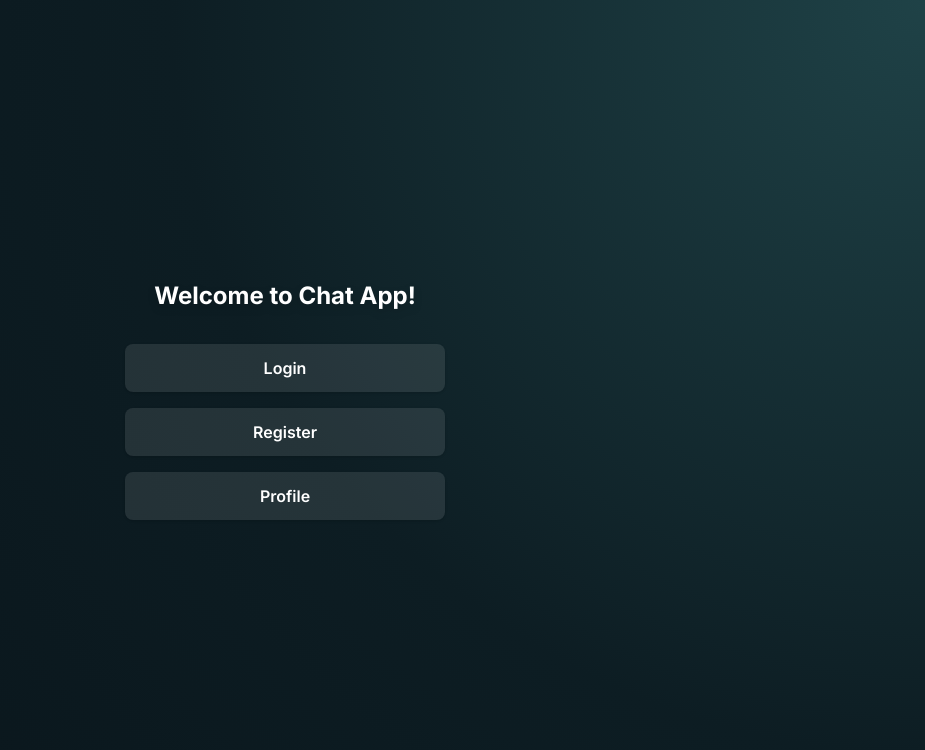
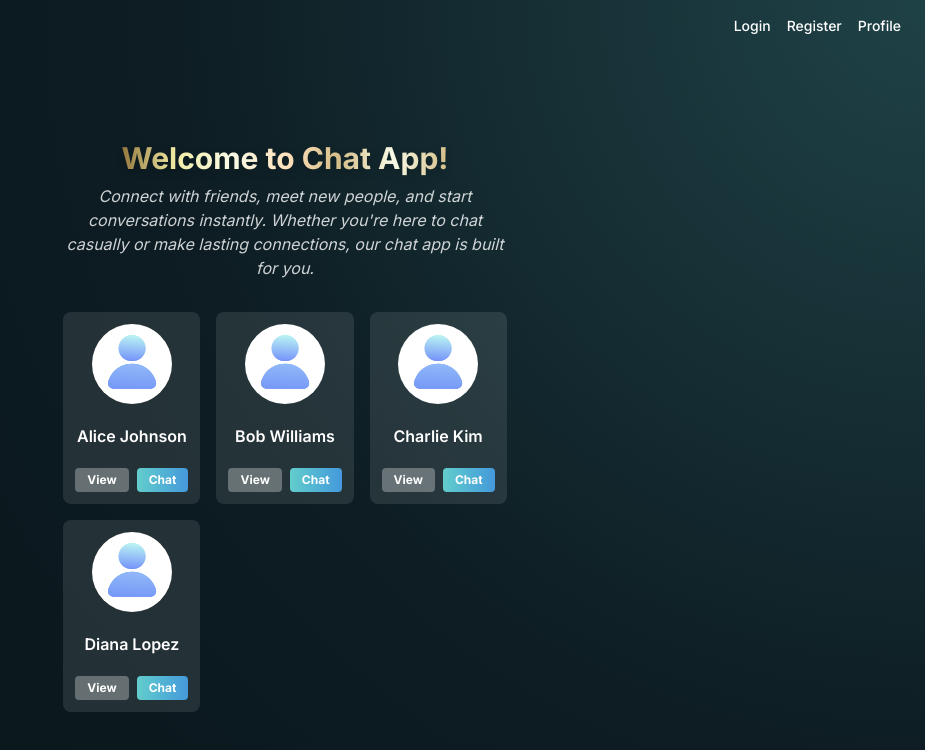
Before and after one commit to yusup-rd/chat-app-frontend, a Next.js app: page / in a window 1280 px wide. Shown: the top 750 px of the page, without its empty margins (355-1280 px from the left). Built offline with nearby package versions, Linux system fonts and the light colour scheme.

Commit message:
Homepage design improved

```diff
--- a/src/app/page.tsx
+++ b/src/app/page.tsx
@@ -1,29 +1,71 @@
+'use client';
+
 import Link from 'next/link';
+import Image from 'next/image';
+
+const mockUsers = [
+  { id: 1, name: 'Alice Johnson', avatar: '' },
+  { id: 2, name: 'Bob Williams', avatar: '' },
+  { id: 3, name: 'Charlie Kim', avatar: '' },
+  { id: 4, name: 'Diana Lopez', avatar: '' },
+];
 
 const Home = () => {
   return (
-    <div className="radial-bg flex min-h-screen flex-col items-center justify-center">
-      <h1 className="mb-8 text-2xl font-bold drop-shadow-lg">Welcome to Chat App!</h1>
-      <div className="flex w-full max-w-xs flex-col gap-4">
-        <Link
-          href="/login"
-          className="rounded-lg bg-white/10 px-6 py-3 text-center font-semibold shadow duration-200 hover:bg-white/20"
-        >
+    <div className="radial-bg flex min-h-screen flex-col">
+      {/* Header */}
+      <header className="flex items-center justify-end rounded-b-lg px-6 py-4">
+        <nav className="flex gap-4 text-sm font-medium">
+          <Link href="/login" className="duration-200 hover:text-white/50">
             Login
           </Link>
-        <Link
-          href="/register"
-          className="rounded-lg bg-white/10 px-6 py-3 text-center font-semibold shadow duration-200 hover:bg-white/20"
-        >
+          <Link href="/register" className="duration-200 hover:text-white/50">
             Register
           </Link>
-        <Link
-          href="/profile"
-          className="rounded-lg bg-white/10 px-6 py-3 text-center font-semibold shadow duration-200 hover:bg-white/20"
-        >
+          <Link href="/profile" className="duration-200 hover:text-white/50">
             Profile
           </Link>
+        </nav>
+      </header>
+
+      {/* Main Section */}
+      <main className="my-10 flex flex-1 flex-col items-center justify-center px-5">
+        <h1 className="gold-text mb-2 text-3xl font-bold drop-shadow-lg">Welcome to Chat App!</h1>
+        <p className="mb-8 max-w-md text-center text-white/80 italic">
+          Connect with friends, meet new people, and start conversations instantly. Whether
+          you&apos;re here to chat casually or make lasting connections, our chat app is built for
+          you.
+        </p>
+
+        {/* Feed Section */}
+        <div className="flex items-center justify-center">
+          <div className="grid w-full max-w-md grid-cols-2 gap-4 sm:grid-cols-3">
+            {mockUsers.map((user) => (
+              <div
+                key={user.id}
+                className="flex flex-col items-center justify-center gap-5 rounded-lg bg-white/10 p-3"
+              >
+                <Image
+                  src={user.avatar || '/avatars/avatar-placeholder.avif'}
+                  alt={user.name}
+                  width={80}
+                  height={80}
+                  className="shrink-0 rounded-full"
+                />
+                <span className="w-full truncate text-center font-semibold">{user.name}</span>
+                <div className="flex w-full items-center justify-between gap-2">
+                  <button className="flex-1 cursor-pointer rounded bg-white/30 px-3 py-1 text-xs font-bold duration-200 hover:scale-105">
+                    View
+                  </button>
+                  <button className="from-primary-gradient-1 to-primary-gradient-2 flex-1 cursor-pointer rounded bg-linear-to-r px-3 py-1 text-xs font-bold duration-200 hover:scale-105">
+                    Chat
+                  </button>
                 </div>
+              </div>
+            ))}
+          </div>
+        </div>
+      </main>
     </div>
   );
 };
```
Also changed, not shown: public/avatars/avatar-placeholder.avif (added). Lines whose indentation alone changed are shown as unchanged.
